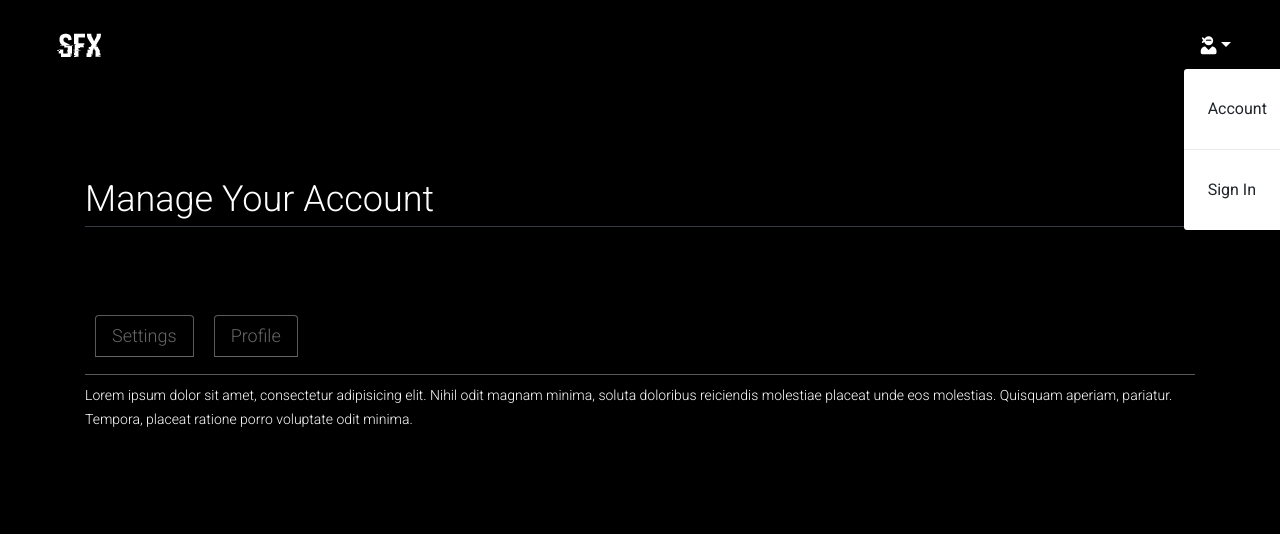
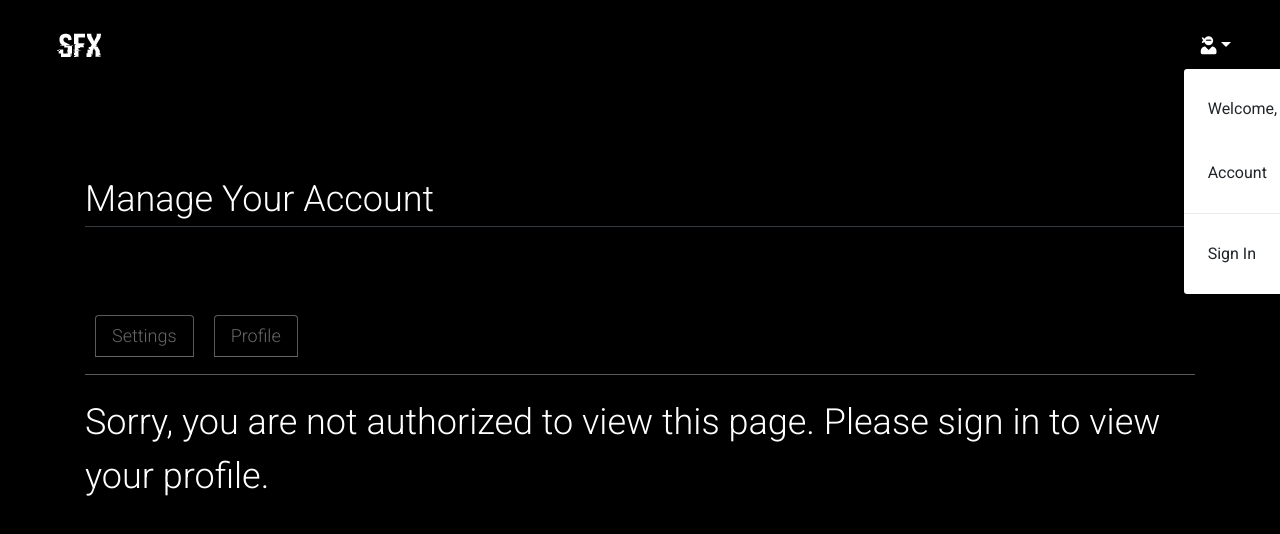
Before and after one commit to keekscodes/shareflixx, a React (Create React App) app in the folder client/: page /profile in a window 1280 px wide. Both pictures are taken after a click on the button 1215 px from the left and 46 px from the top of the page. Shown: the top 534 px of the page. Built offline with nearby package versions, Linux system fonts and the light colour scheme; no server answers; the HTML template or start-up script is replaced by a standard one.

Commit message:
fixed toggle between user and username in ninja dropdown, populated profile tab page with user info and protected route

```diff
--- a/client/src/App.css
+++ b/client/src/App.css
@@ -48,6 +48,7 @@
 html, body * {
     box-sizing: border-box;
     font-family: 'Roboto', sans-serif;
+    /*height: 100%;*/
     /* background: black; */
 }
 
--- a/client/src/App.js
+++ b/client/src/App.js
@@ -24,7 +24,7 @@ class App extends Component {
             <Route exact path="/show" component={Show}/>
             <Route exact path="/youtube" component={Youtube}/>
             <Route exact path="/nav" component={Navigation}/>
-            <Route exact path="/dummy" component={Dummy}/>
+            {/*<Route exact path="/dummy" component={Dummy}/>*/}
             <Route path="/profile" component={Profile}/>
 
           </Switch>
--- a/client/src/components/Navigation/index.js
+++ b/client/src/components/Navigation/index.js
@@ -1,19 +1,21 @@
 import React, {Component} from "react";
 import Logo from '../Logo/navWht.png';
-import {Link} from 'react-router-dom';
+import {Link, Redirect} from 'react-router-dom';
 import "./style.css";
 
 class Navigation extends Component {
 
   state = {
     pathName: ""
-  }
+  };
 
   logOut = () => {
     sessionStorage.removeItem("token");
-  }
+  };
+
   render() {
     const {pathname} = window.location;
+    let token = sessionStorage.getItem("token");
     return (
       <div className="navbar navbar-expand-lg">
         <a className="navbar-brand js-scroll-trigger" href="/show">
@@ -34,16 +36,20 @@ class Navigation extends Component {
                   aria-haspopup="true"
                   aria-expanded="false"
                 >
-                  <i className="fa fa-user-ninja"></i>
+                  <i className="fa fa-user-ninja"/>
                 </span>
               <div className="dropdown-menu dropdown-menu-right" aria-labelledby="navbarDropdown">
+                {/*<span className="dropdown-item">Welcome, {this.props.username ? this.props.username : "User"}</span>*/}
+                <span className="dropdown-item">Welcome, {this.props.children || "User"}</span>
                 <a className="dropdown-item" href="/profile">
                   Account
                 </a>
                 <div className="dropdown-divider"/>
                 <Link className="dropdown-item" to="/login" onClick={this.logOut}>
-                  {pathname === "/show" ? ("Log Out") : "Sign In"}
+                  {/*{pathname === "/show" ? ("Log Out") : "Sign In"}*/}
+                  {token ? ("Log Out") : "Sign In"}
                 </Link>
+
               </div>
             </li>
           </ul>
--- a/client/src/components/Navigation/style.css
+++ b/client/src/components/Navigation/style.css
@@ -13,7 +13,7 @@
 .dropdown .dropdown-toggle:hover {
     /* background-color: #ddd; */
     cursor: pointer;
-    color: black;
+    color: red;
 }
 
 .dropdown-menu {
--- a/client/src/components/pages/Authorization.js
+++ b/client/src/components/pages/Authorization.js
@@ -129,7 +129,7 @@ class Authorization extends Component {
     const {firstName, lastName, username, email, password, active, spinner} = this.state;
     return (
       <div className="containter-fluid" id="login-page">
-        <Navigation />
+        <Navigation/>
 
       <div className="container">
         <div className={this.state.active ? "frame frame-short" : "frame frame-long"}>
--- a/client/src/components/pages/Profile/index.jsx
+++ b/client/src/components/pages/Profile/index.jsx
@@ -37,14 +37,45 @@
 
 // export default Profile;
 
-import React, { Component } from "react";
+import React, {Component} from "react";
 import Navigation from "../../Navigation/index";
-import { MDBContainer, MDBTabPane, MDBTabContent, MDBNav, MDBNavItem, MDBNavLink } from "mdbreact";
+import {MDBContainer, MDBTabPane, MDBTabContent, MDBNav, MDBNavItem, MDBNavLink} from "mdbreact";
+import axios from "axios";
 import "./style.css";
 
 class Profile extends Component {
   state = {
-      activeItem: "1"
+    activeItem: "1",
+    firstName: "",
+    lastName: "",
+    email: "",
+    username: "",
+    user: []
+  };
+
+
+  componentDidMount() {
+    // console.log(this.props.location.state.username);
+    let token = sessionStorage.getItem("token");
+    axios.get("/api/users/current", {
+      headers: {
+        'Content-Type': "application/json",
+        'Authorization': "Token " + token
+      }
+    }).then(response => {
+      console.log(response);
+      this.setState({
+        user: response.data.user
+      });
+      console.log(this.state.user)
+    })
+  }
+
+  handleChange = (e) => {
+    const {name, value} = e.target;
+    this.setState({
+      [name]: value
+    })
   };
 
   toggle = tab => e => {
@@ -56,50 +87,89 @@ import "./style.css";
   };
 
   render() {
+    let token = sessionStorage.getItem("token");
+
+    const {email, firstName, lastName, username, _id} = this.state.user;
     return (
       <div className="container-fluid">
-          <Navigation />
+        {/*<Navigation user={this.state.user}/>*/}
+        <Navigation>{username}</Navigation>
         <MDBContainer>
           <section>
             <h2 className="border-bottom border-dark">Manage Your Account</h2>
           </section>
           <MDBNav className="nav-tabs mt-5">
-          <MDBNavItem >
-            <MDBNavLink to="#" active={this.state.activeItem === "1"} onClick={this.toggle("1")} role="tab" >
+            <MDBNavItem>
+              <MDBNavLink to="#" active={this.state.activeItem === "1"} onClick={this.toggle("1")} role="tab">
                 Settings
               </MDBNavLink>
             </MDBNavItem>
             <MDBNavItem>
-            <MDBNavLink to="#" active={this.state.activeItem === "2"} onClick={this.toggle("2")} role="tab" >
+              <MDBNavLink to="#" active={this.state.activeItem === "2"} onClick={this.toggle("2")} role="tab">
                 Profile
               </MDBNavLink>
             </MDBNavItem>
           </MDBNav>
-        <MDBTabContent activeItem={this.state.activeItem} >
+          <MDBTabContent activeItem={this.state.activeItem}>
             <MDBTabPane tabId="1" role="tabpanel">
-            <p className="mt-2">
-              Lorem ipsum dolor sit amet, consectetur adipisicing elit.
-              Nihil odit magnam minima, soluta doloribus reiciendis
-              molestiae placeat unde eos molestias. Quisquam aperiam,
-              pariatur. Tempora, placeat ratione porro voluptate odit
-              minima.
-            </p>
+              {
+                token ?
+                  <h3>Lorem ipsum dolor sit amet, consectetur adipisicing elit. Accusantium aliquam amet animi autem
+                    consequatur dolorem facere impedit magnam nobis non quam quidem quos recusandae saepe sunt tempora,
+                    ullam voluptatibus voluptatum?</h3>
+                  : <h2>Sorry, you are not authorized to view this page. Please sign in to view your profile.</h2>}
+
             </MDBTabPane>
             <MDBTabPane tabId="2" role="tabpanel">
-            <p className="mt-2">
-              Quisquam aperiam, pariatur. Tempora, placeat ratione porro
-              voluptate odit minima. Lorem ipsum dolor sit amet,
-              consectetur adipisicing elit. Nihil odit magnam minima,
-              soluta doloribus reiciendis molestiae placeat unde eos
-              molestias.
-            </p>
-            <p>
-              Quisquam aperiam, pariatur. Tempora, placeat ratione porro
-              voluptate odit minima. Lorem ipsum dolor sit amet,
-              consectetur adipisicing elit. Nihil odit magnam minima,
-              soluta doloribus reiciendis molestiae placeat unde eos
-              molestias.
-            </p>
+              {
+                token ?
+                  (
+                    <div className="container">
+                        <h3>Edit your profile:</h3>
+                      <div className="row">
+                        <div className="col-md-6">
+                          <label htmlFor="id" className="label-item">Id:</label>
+                        </div>
+                        <div className="col-md-6">
+                          <input className="form-inp" type="text" name="id" placeholder={_id} disabled/>
+                        </div>
+                      </div>
+                      <div className="row">
+                        <div className="col-md-6">
+                          <label htmlFor="firstName" className="label-item">First Name:</label>
+                        </div>
+                        <div className="col-md-6">
+                          <input type="text" name="firstName" className="form-inp" placeholder={firstName} value={this.state.firstName} onChange={this.handleChange}/>
+                        </div>
+                      </div>
+                      <div className="row">
+                        <div className="col-md-6">
+                          <label htmlFor="lastName" className="label-item">Last Name:</label>
+                        </div>
+                        <div className="col-md-6">
+                          <input type="text" name="lastName" className="form-inp" placeholder={lastName} value={this.state.lastName} onChange={this.handleChange}/>
+                        </div>
+                      </div>
+                      <div className="row">
+                        <div className="col-md-6">
+                          <label htmlFor="email" className="label-item">Email Address:</label>
+                        </div>
+                        <div className="col-md-6">
+                          <input type="text" name="email" placeholder={email} className="form-inp" value={this.state.email} onChange={this.handleChange}/>
+                        </div>
+                      </div>
+                      <div className="row">
+                        <div className="col-md-6">
+                          <label htmlFor="username" className="label-item">Username (Nickname):</label>
+                        </div>
+                        <div className="col-md-6">
+                          <input type="text" name="username" placeholder={username} className="form-inp" value={this.state.username} onChange={this.handleChange}/>
+                        </div>
+                      </div>
+                      <button className="btn btn-success">Update Profile</button>
+                    </div>
+                  )
+                  : <h2>Sorry, you are not authorized to view this page. Please sign in to view your profile.</h2>}
             </MDBTabPane>
             <MDBTabPane tabId="3" role="tabpanel">
               <p className="mt-2">
@@ -116,4 +186,5 @@ import "./style.css";
     );
   }
 }
+
 export default Profile;
--- a/client/src/components/pages/Profile/style.css
+++ b/client/src/components/pages/Profile/style.css
@@ -35,3 +35,12 @@ h2 {
   background: black;
 
 }
+
+.form-inp {
+    width: 100%;
+}
+
+.label-item {
+    background-color: black;
+    font-size: 24px;
+}
--- a/client/src/components/pages/Show.js
+++ b/client/src/components/pages/Show.js
@@ -38,7 +38,8 @@ class Show extends Component {
   render() {
     return (
       <div id="show-route" className="container-fluid">
-        <Navigation/>
+        {/*<Navigation username={this.props.location.state.username}/>*/}
+        <Navigation>{this.props.location.state.username}</Navigation>
         <div className="row">
           <div className="col-md-9">
             <Youtube/>
--- a/package.json
+++ b/package.json
@@ -11,7 +11,6 @@
     "install": "cd client && npm install",
     "build": "cd client && npm run build",
     "heroku-postbuild": "cd client && npm install --only=dev && npm install && npm run build"
-
   },
   "author": "",
   "license": "ISC",
```
Also changed, not shown: client/src/components/pages/LandingPage.jsx (+26 -3 lines). Lines whose indentation alone changed are shown as unchanged.
